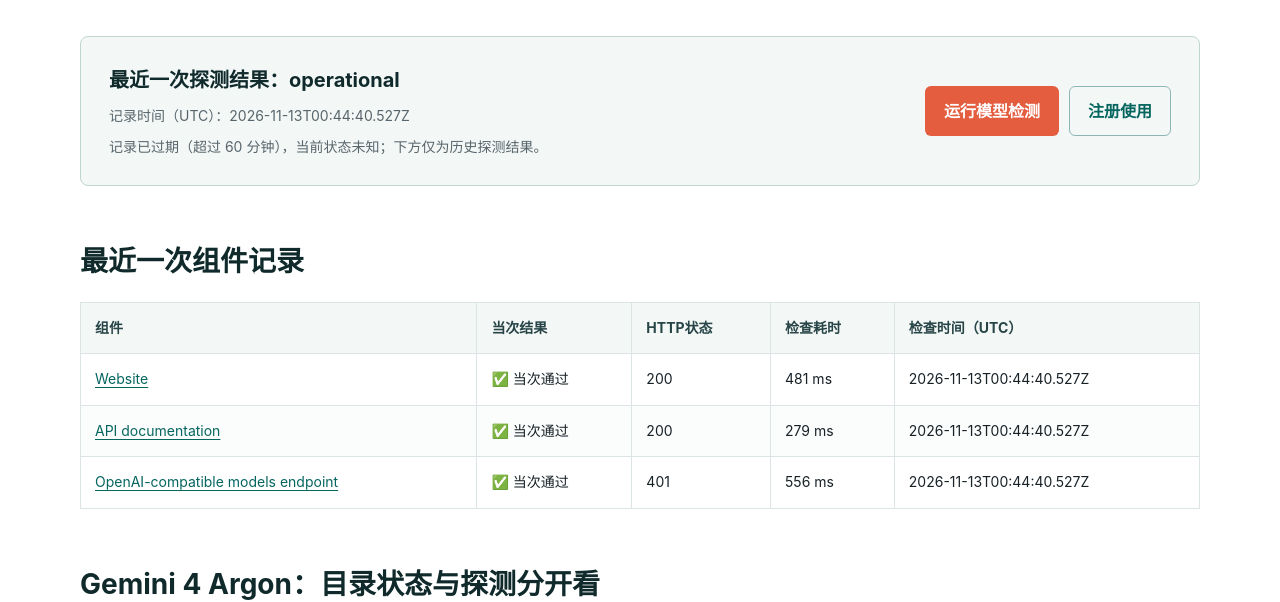
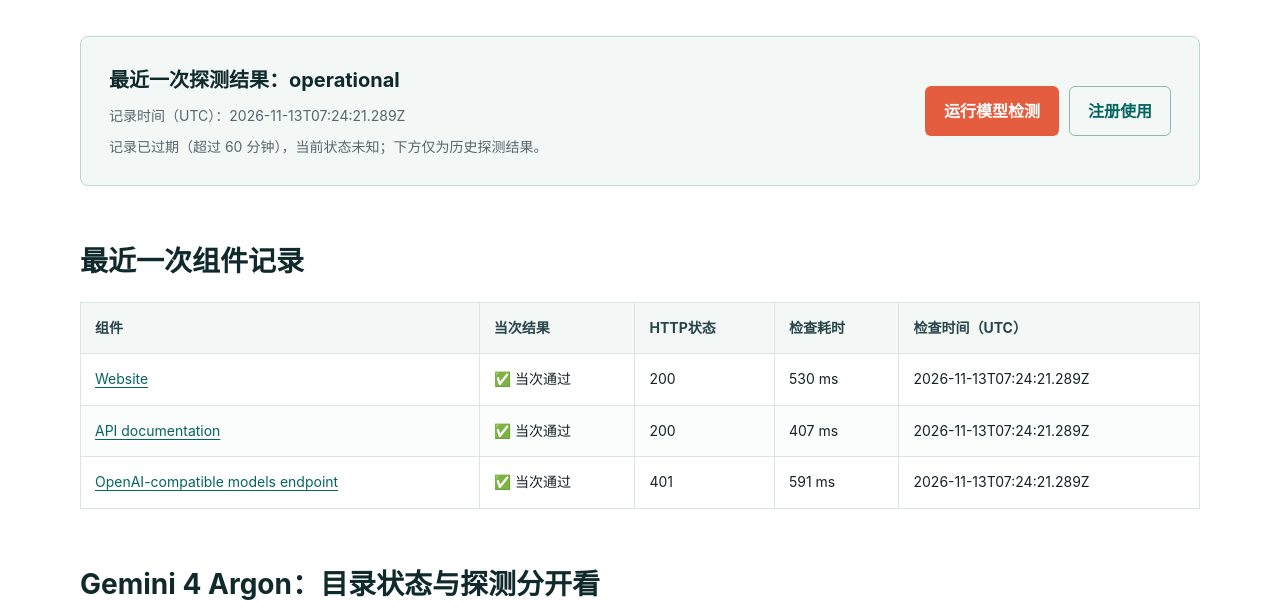
Before and after one commit to KKWANG4444/api-status, a Jekyll site: the page built from status.md, in a window 1280 px wide and 900 px high, scrolled down 374 px. Shown: the part 153-755 px from the top of the window. Built offline with Jekyll 4.4.1, drawn with Linux system fonts in a browser that asks for light colours.

Commit message:
chore: update public edge status

```diff
--- a/_data/status.json
+++ b/_data/status.json
@@ -1,10 +1,10 @@
 {
   "status": "operational",
-  "checked_at": "2026-11-13T00:44:40.527Z",
+  "checked_at": "2026-11-13T07:24:21.289Z",
   "max_age_seconds": 3600,
-  "expires_at": "2026-11-13T01:44:40.527Z",
+  "expires_at": "2026-11-13T08:24:21.289Z",
   "status_scope": "observation_at_checked_at",
-  "duration_ms": 588,
+  "duration_ms": 641,
   "overall": true,
   "components": [
     {
@@ -13,7 +13,7 @@
       "url": "https://www.aifast.hk/",
       "ok": true,
       "status": 200,
-      "elapsed_ms": 481,
+      "elapsed_ms": 530,
       "content_type": "text/html; charset=utf-8",
       "detail": "Expected public edge response"
     },
@@ -23,7 +23,7 @@
       "url": "https://api.aifast.hk/",
       "ok": true,
       "status": 200,
-      "elapsed_ms": 279,
+      "elapsed_ms": 407,
       "content_type": "text/html",
       "detail": "Expected public edge response"
     },
@@ -33,7 +33,7 @@
       "url": "https://www.aifast.hk/v1/models",
       "ok": true,
       "status": 401,
-      "elapsed_ms": 556,
+      "elapsed_ms": 591,
       "content_type": "application/json; charset=utf-8",
       "detail": "Expected public edge response"
     }
--- a/data/status.json
+++ b/data/status.json
@@ -1,10 +1,10 @@
 {
   "status": "operational",
-  "checked_at": "2026-11-13T00:44:40.527Z",
+  "checked_at": "2026-11-13T07:24:21.289Z",
   "max_age_seconds": 3600,
-  "expires_at": "2026-11-13T01:44:40.527Z",
+  "expires_at": "2026-11-13T08:24:21.289Z",
   "status_scope": "observation_at_checked_at",
-  "duration_ms": 588,
+  "duration_ms": 641,
   "overall": true,
   "components": [
     {
@@ -13,7 +13,7 @@
       "url": "https://www.aifast.hk/",
       "ok": true,
       "status": 200,
-      "elapsed_ms": 481,
+      "elapsed_ms": 530,
       "content_type": "text/html; charset=utf-8",
       "detail": "Expected public edge response"
     },
@@ -23,7 +23,7 @@
       "url": "https://api.aifast.hk/",
       "ok": true,
       "status": 200,
-      "elapsed_ms": 279,
+      "elapsed_ms": 407,
       "content_type": "text/html",
       "detail": "Expected public edge response"
     },
@@ -33,7 +33,7 @@
       "url": "https://www.aifast.hk/v1/models",
       "ok": true,
       "status": 401,
-      "elapsed_ms": 556,
+      "elapsed_ms": 591,
       "content_type": "application/json; charset=utf-8",
       "detail": "Expected public edge response"
     }
```
